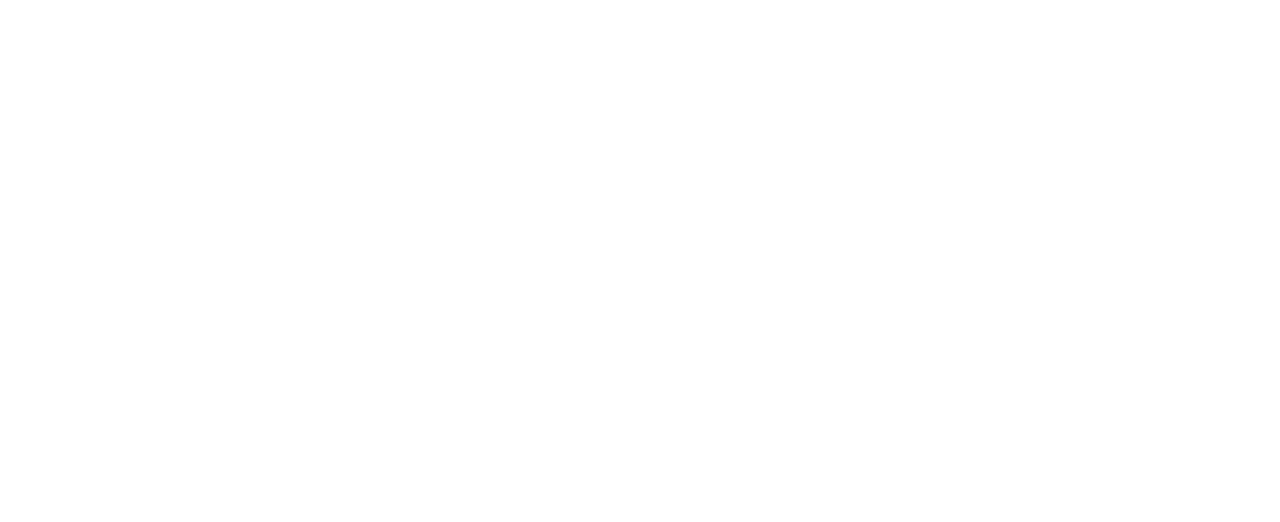
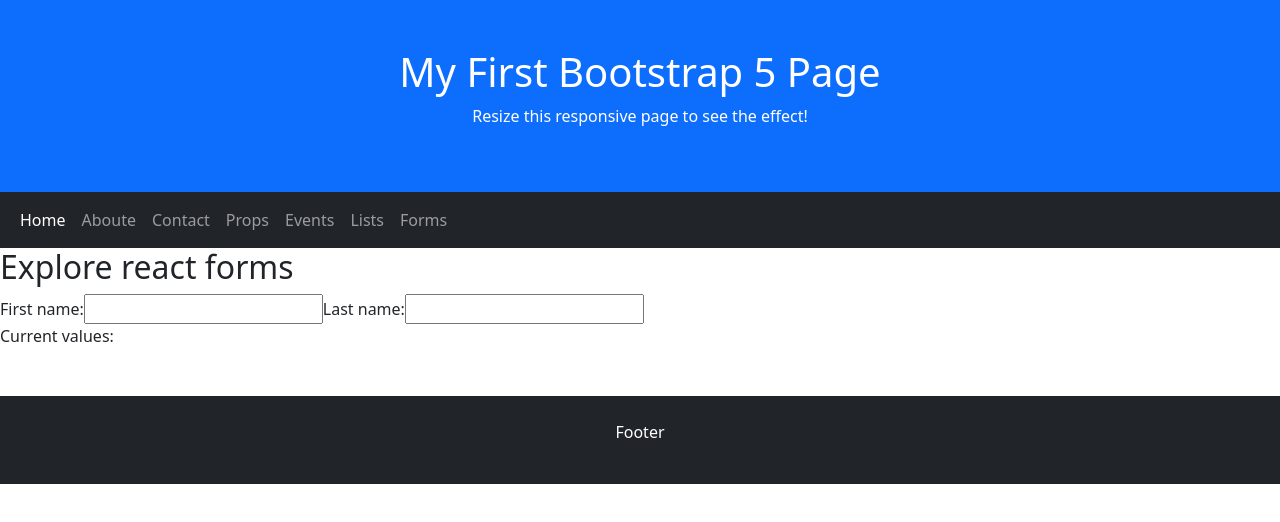
Before and after one commit to Maha-bub/React-projects, a React (Create React App) app in the folder react2/: page /forms in a window 1280 px wide. Before the commit this address had no page. Shown: the top 522 px of the page. Built offline with nearby package versions, Linux system fonts and the light colour scheme.

Commit message:
multiple input field form

```diff
--- a/react2/src/App.js
+++ b/react2/src/App.js
@@ -5,6 +5,8 @@
 import Contact from './pages/Contact';
 import Props from './pages/Props';
 import Events from './pages/Events';
+import List from './pages/List';
+import Forms from './pages/Forms';
 
 function App() {
   return (
@@ -16,6 +18,8 @@
           <Route path="/contact" element={<Contact />} />
           <Route path="/props" element={<Props />} />
           <Route path="/events" element={<Events />} />
+          <Route path="/list" element={<List />} />
+          <Route path="/forms" element={<Forms />} />
         </Routes>
       </BrowserRouter>
     </>
--- a/react2/src/components/Nav.js
+++ b/react2/src/components/Nav.js
@@ -22,6 +22,12 @@
                          <li class="nav-item">
                             <Link class="nav-link" to="/events">Events</Link>
                         </li>
+                         <li class="nav-item">
+                            <Link class="nav-link" to="/list">Lists</Link>
+                        </li>
+                         <li class="nav-item">
+                            <Link class="nav-link" to="/forms">Forms</Link>
+                        </li>
 
                     </ul>
                 </div>
--- a/react2/src/pages/Events.js
+++ b/react2/src/pages/Events.js
@@ -5,23 +5,32 @@
 
 export default function Events() {
 
-    const welcome = (x) => {
-        alert ("Welcome to React");
-    }
+  const welcome = (x) => {
+    alert("Welcome to React");
+  }
 
-    const Greatings=(message)=>{
-      alert(message);
-    }
+  const Greatings = (message) => {
+    alert(message);
+  }
+
+  const Today = "Tuesday"
 
   return (
     <>
-    <Header/>
-    <Nav/>
-    <h3>Hello customer, please visit our site.</h3>
-    <button onClick={welcome}>Click here</button>
-    <button onClick={()=>welcome()}>Click here</button>
-    <button onClick={()=>Greatings('You are very good person')}>Click here</button>
-    <Footer/>
+      <Header />
+      <Nav />
+      <h3>Hello customer, please visit our site.</h3>
+      <button onClick={welcome}>Click here</button> <br />
+      <button onClick={() => welcome()}>Click here</button> <br />
+      <button onClick={() => Greatings('You are very good person')}>Click here</button> <br />
+
+      <h3>React conditionals</h3>
+      {Today === "Tuesda" ? "office open" : "office closed!"} <br />
+      {Today==="Tuesday" && "Today is Office day"} <br />
+
+
+
+      <Footer />
 
 
     </>
--- /dev/null
+++ b/react2/src/pages/Forms.js
@@ -0,0 +1,69 @@
+import React, { useState } from 'react'
+import Header from '../components/Header'
+import Footer from '../components/Footer'
+import Nav from '../components/Nav'
+
+
+export default function Forms() {
+
+  // single input field value handle functions
+
+
+  // const [name, setName]=useState("");
+  // console.log(name);
+
+  // function handleChange(e){
+  //   setName(e.target.value);
+
+
+
+  // multiple input field handle function
+  const [inputs, setInput] = useState({})
+  console.log(inputs);
+
+
+  function handleChange(e) {
+
+
+    const value = e.target.value;
+    const name = e.target.name;
+
+    setInput(values => ({ ...values, [name]: value }))
+  }
+
+
+
+  return (
+    <>
+      <Header />
+      <Nav />
+      <h2>Explore react forms</h2>
+
+
+
+      <form>
+        <label>First name:
+          <input
+            type="text"
+            name="firstname"
+            value={inputs.firstname}
+            onChange={handleChange}
+          />
+        </label>
+        <label>Last name:
+          <input
+            type="text"
+            name="lastname"
+            value={inputs.lastname}
+            onChange={handleChange}
+          />
+        </label>
+        <p>Current values: {inputs.firstname} {inputs.lastname}</p>
+      </form>
+
+      <Footer />
+
+
+    </>
+  )
+}
--- /dev/null
+++ b/react2/src/pages/List.js
@@ -0,0 +1,29 @@
+import React from 'react'
+import Header from '../components/Header'
+import Footer from '../components/Footer'
+import Nav from '../components/Nav'
+
+export default function MyCars() {
+
+    const cars = ['Ford', 'BMW', 'Audi'];
+    const style = {
+        textAlign: 'center'
+
+    }
+    return (
+        <>
+            <Header />
+            <Nav />
+            <div style={style}>
+                <h1>My Cars List:</h1>
+                <ul>
+                    {cars.map((car) => <li>{car} is one of the most expensive collection of mine </li>)}
+                </ul>
+
+            </div>
+
+
+            <Footer />
+        </>
+    );
+}
```
